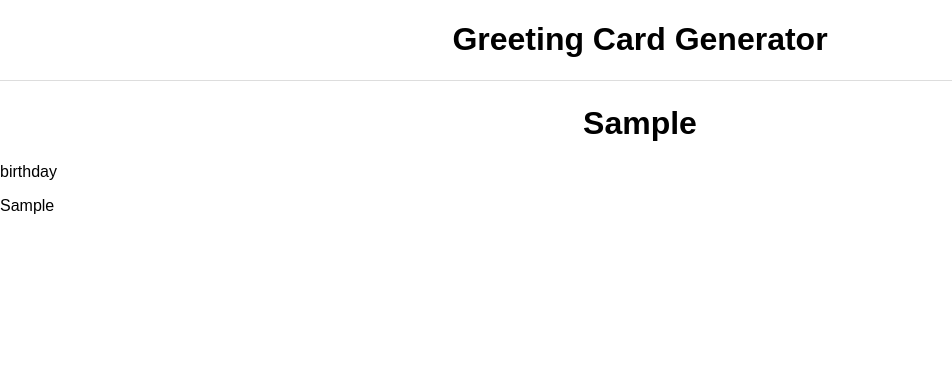
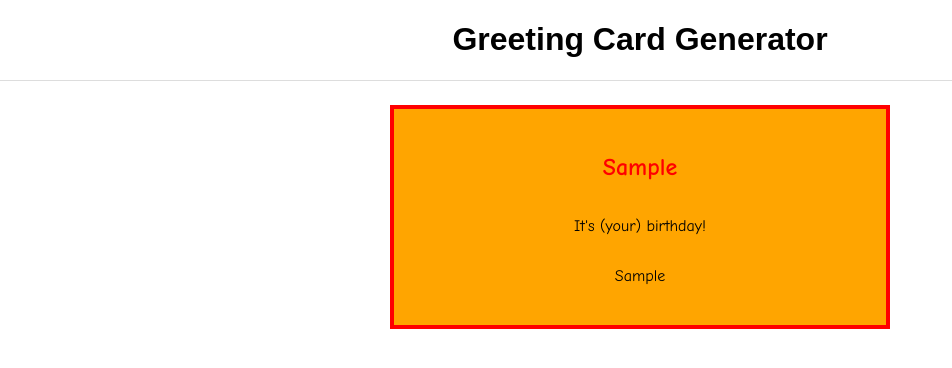
Before and after one commit to JamesWheadon/forms-and-api, a website with bundled scripts: page index.html in a window 1280 px wide. Both pictures are taken after typing "Sample", "Sample" into the empty fields and a click on the input "Send!". Shown: the whole page, without its empty margins (0-952 px from the left). Built offline with nearby package versions, Linux system fonts and the light colour scheme.

Commit message:
add random style to card function

```diff
--- a/bundle.js
+++ b/bundle.js
@@ -6,16 +6,27 @@ function appendCard(userData){
 };
 
 function createCard(userData){
-    let greeting = document.createElement('h1');
+    let grRand = Math.floor(Math.random() * 3)
+    grRand = ['red', 'blue', 'green'][grRand]
+    let greeting = document.createElement('h2');
     greeting.textContent = userData.greeting
+    greeting.className = 'card-title'
+    greeting.style.color = grRand
 
     let eventType = document.createElement('p');
-    eventType.textContent = userData.eventType
+    eventType.textContent = `It's (your) ${userData.eventType}!`
+    eventType.className = 'card-event'
 
     let message = document.createElement('p');
     message.textContent = userData.message
+    message.className = 'card-message'
 
+    let bgRand = Math.floor(Math.random() * 3)
+    bgRand = ['yellow', 'orange', 'pink'][bgRand]
     const card = document.createElement('div');
+    card.className = 'card'
+    card.style.backgroundColor = bgRand
+    card.style.borderColor = grRand
     card.appendChild(greeting)
     card.appendChild(eventType)
     card.appendChild(message)
@@ -41,6 +52,4 @@ myForm.addEventListener("submit", e => {
     helperFuncs.appendCard(cardInfo);
     helperFuncs.destroyForm();
 })
-
-module.exports = {  }
 },{"./helpers.js":1}]},{},[2]);
--- a/style.css
+++ b/style.css
@@ -36,3 +36,17 @@ form > * {
 form textarea {
     resize: vertical
 }
+
+/* style the card */
+.card {
+    font-family: 'comic sans MS';
+    height: auto;
+    border: solid 4px;
+    padding: 24px;
+    margin: 0 auto;
+    display: flex;
+    flex-direction: column;
+    justify-content: flex-start;
+    align-items: center;
+    max-width: 500px;
+}
```
Also changed, not shown: helpers.js (+13 -2 lines).
